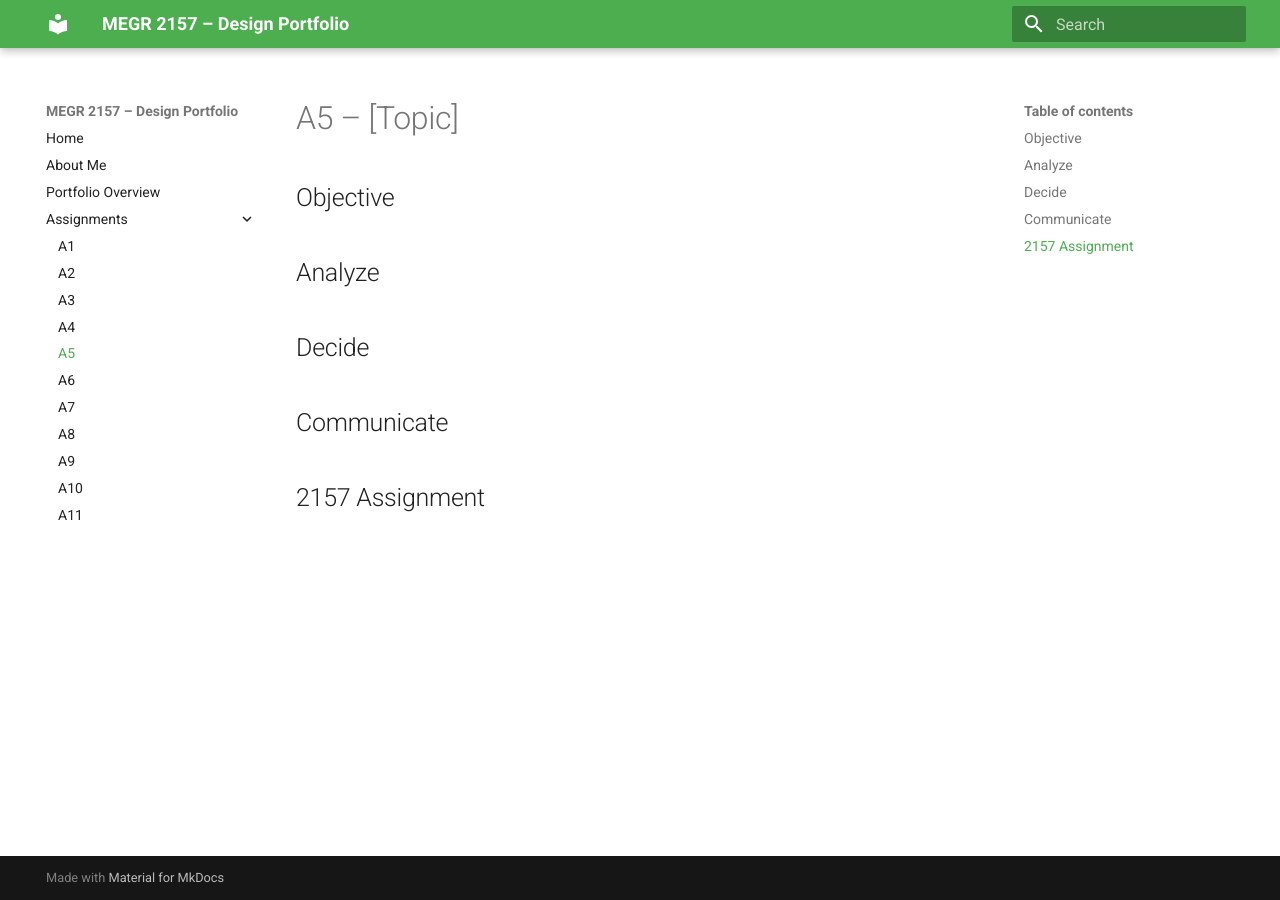
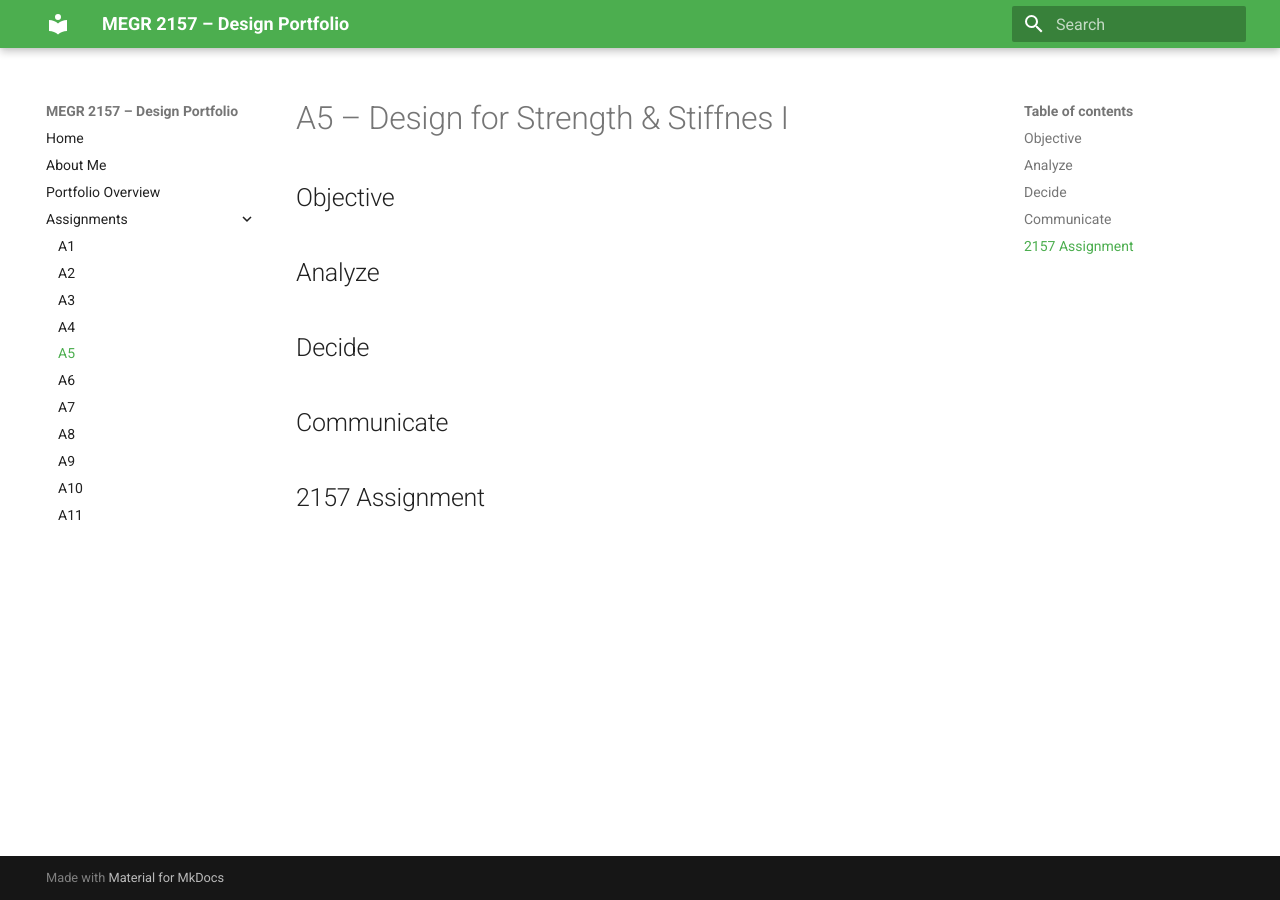
Before and after one commit to Ldreifuss/megr2157-project-portfolio, an MkDocs documentation site: the page built from docs/assignments/A05/index.md, in a window 1280 px wide. Built offline with MkDocs 1.6.1 and Material for MkDocs 9.7.7, drawn with Linux system fonts in a browser that asks for light colours.

Commit message:
Update Title

```diff
--- a/docs/assignments/A05/index.md
+++ b/docs/assignments/A05/index.md
@@ -1,4 +1,4 @@
-# A5 – [Topic]
+# A5 – Design for Strength & Stiffnes I
 
 ## Objective
 
```
